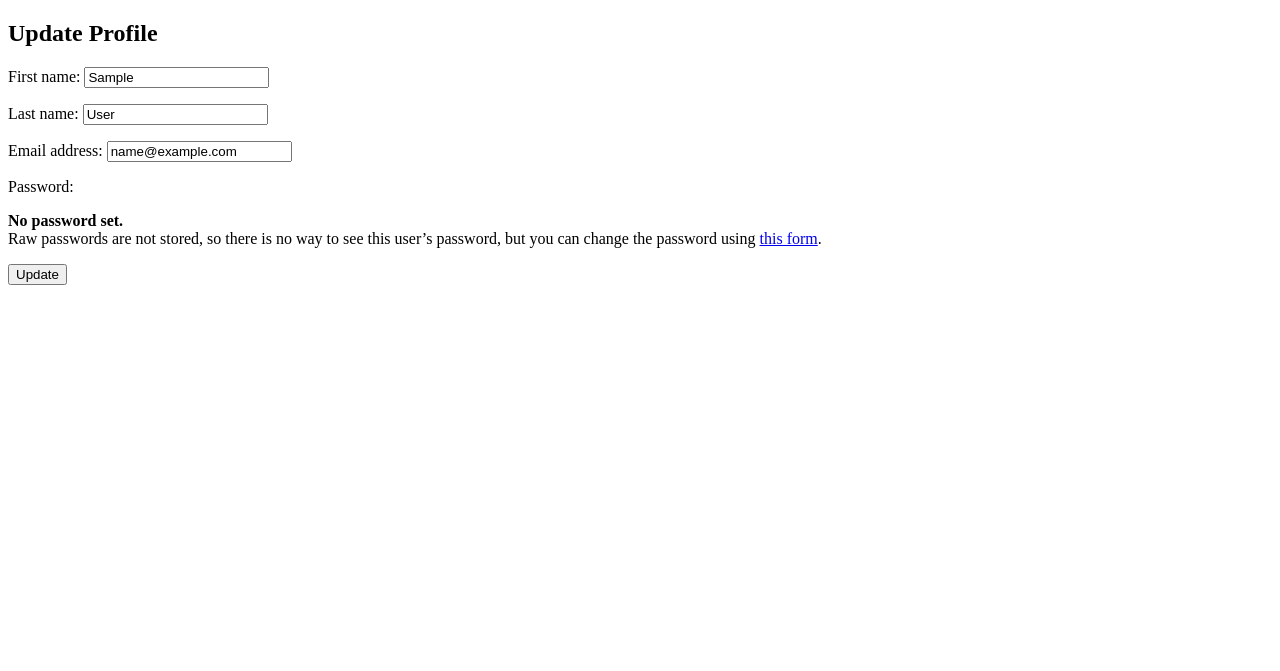
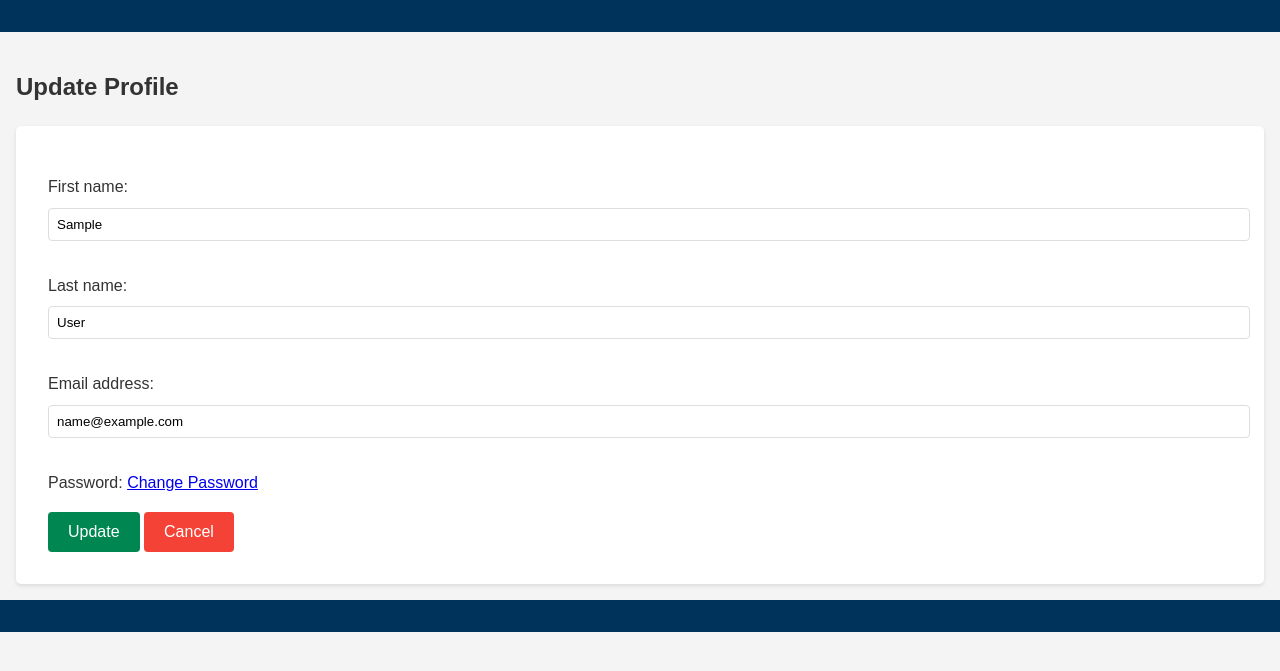
Before and after one commit to sineplay/bookyah, a Django app: page /auth/profile/update/ in a window 1280 px wide. Shown: the top 671 px of the page. Run offline with Django 4.2, Linux system fonts and the light colour scheme; the visitor is signed in with stand-in values (Sample User, id 1).

Commit message:
Add base styling
New static folder:
 - static/css/styles.css

Update all forms with "Cancel" link to return users to Profile page.

```diff
--- a/mycal/authentication/templates/authentication/update_profile.html
+++ b/mycal/authentication/templates/authentication/update_profile.html
@@ -4,7 +4,17 @@
 	<h2>Update Profile</h2>
 	<form method="post">
 		{% csrf_token %}
-		{{ form.as_p }}
+		{% for field in form %}
+			{% if field.name != 'password' %}
+				<p>
+					{{ field.label_tag }}
+					{{ field }}
+				</p>
+			{% else %}
+				<p>Password: <a href="{% url 'password_change' %}">Change Password</a></p>
+			{% endif %}
+		{% endfor %}
 		<button type="submit">Update</button>
+		<a href="{% url 'profile' %}" class="cancel-button">Cancel</a>
 	</form>
 {% endblock %}
--- a/mycal/booking/templates/booking/reserve_template.html
+++ b/mycal/booking/templates/booking/reserve_template.html
@@ -46,5 +46,6 @@
         {% csrf_token %}
         {{ form.as_p }}
         <input type="submit" value="Submit">
+        <a href="{% url 'profile' %}" class="cancel-button">Cancel</a>
     </form>
 {% endblock %}
--- a/mycal/mycal/settings.py
+++ b/mycal/mycal/settings.py
@@ -118,7 +118,10 @@ USE_TZ = True
 # Static files (CSS, JavaScript, Images)
 # https://docs.djangoproject.com/en/4.2/howto/static-files/
 
-STATIC_URL = 'static/'
+STATIC_URL = '/static/'
+STATICFILES_DIRS = [
+	os.path.join(BASE_DIR, 'static'),
+]
 
 # Default primary key field type
 # https://docs.djangoproject.com/en/4.2/ref/settings/#default-auto-field
--- /dev/null
+++ b/mycal/static/css/styles.css
@@ -0,0 +1,95 @@
+/* Base styles */
+body {
+    font-family: 'Arial', sans-serif;
+    color: #333;
+    background-color: #f4f4f4;
+    line-height: 1.6;
+    margin: 0;
+    padding: 0;
+}
+
+header, footer {
+    background-color: #00335B;
+    color: #fff;
+    text-align: center;
+    padding: 1rem 0;
+}
+
+header a, footer a {
+    color: #fff;
+    text-decoration: none;
+}
+
+main {
+    padding: 1rem;
+}
+
+/* Forms and inputs */
+form {
+    background-color: #fff;
+    padding: 2rem;
+    margin-top: 1rem;
+    border-radius: 5px;
+    box-shadow: 0 2px 4px rgba(0, 0, 0, 0.1);
+}
+
+form label {
+    display: block;
+    margin-bottom: 0.5rem;
+}
+
+form input[type="text"],
+form input[type="email"],
+form input[type="password"],
+form input[type="date"],
+form input[type="time"],
+form select {
+    width: 100%;
+    padding: 0.5rem;
+    margin-bottom: 1rem;
+    border: 1px solid #ddd;
+    border-radius: 4px;
+}
+
+form input[type="submit"],
+form button[type="submit"],
+.cancel-button {
+    display: inline-block;
+    background-color: #008751;
+    color: #fff;
+    border: none;
+    padding: 10px 20px;
+    cursor: pointer;
+    border-radius: 4px;
+    text-decoration: none;
+    transition: background-color 0.3s;
+    font-size: 16px;
+    height: 40px;
+    line-height: 20px;
+    box-sizing: border-box;
+}
+
+form input[type="submit"]:hover,
+form button[type="submit"]:hover {
+    background-color: #00663d;
+}
+
+.cancel-button {
+	background-color: #f44336;
+}
+
+.cancel-button:hover {
+    background-color: #d32f2f; /* Slightly darker red on hover */
+}
+
+/* Utility Classes */
+.text-center {
+    text-align: center;
+}
+
+/* Responsive */
+@media only screen and (max-width: 600px) {
+    main {
+        padding: 1rem 0.5rem;
+    }
+}
--- a/mycal/templates/base_generic.html
+++ b/mycal/templates/base_generic.html
@@ -1,8 +1,10 @@
+{% load static %}
 <!DOCTYPE html>
 <html lang="en">
 <head>
     <meta charset="UTF-8">
     <title>{% block title %}MyCal{% endblock %}</title>
+    <link rel="stylesheet" href="{% static 'css/styles.css' %}">
 </head>
 <body>
     <header>
--- a/mycal/templates/registration/password_change_form.html
+++ b/mycal/templates/registration/password_change_form.html
@@ -6,5 +6,6 @@
 		{% csrf_token %}
 		{{ form.as_p }}
 		<button type="submit">Change password</button>
+		<a href="{% url 'profile' %}" class="cancel-button">Cancel</a>
 	</form>
 {% endblock %}
```
Also changed, not shown: mycal/booking/templates/booking/reserve_success.html (+5 -8 lines), 4 other files.
